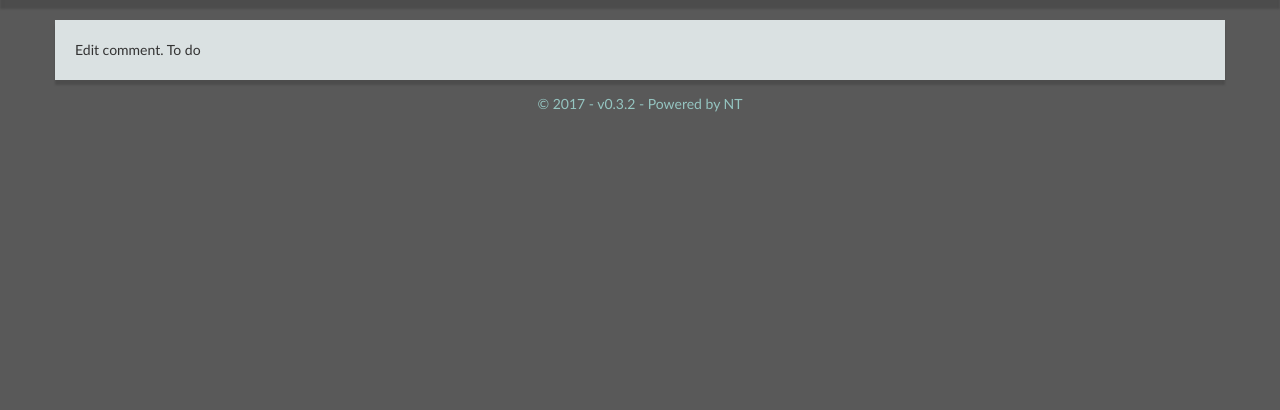
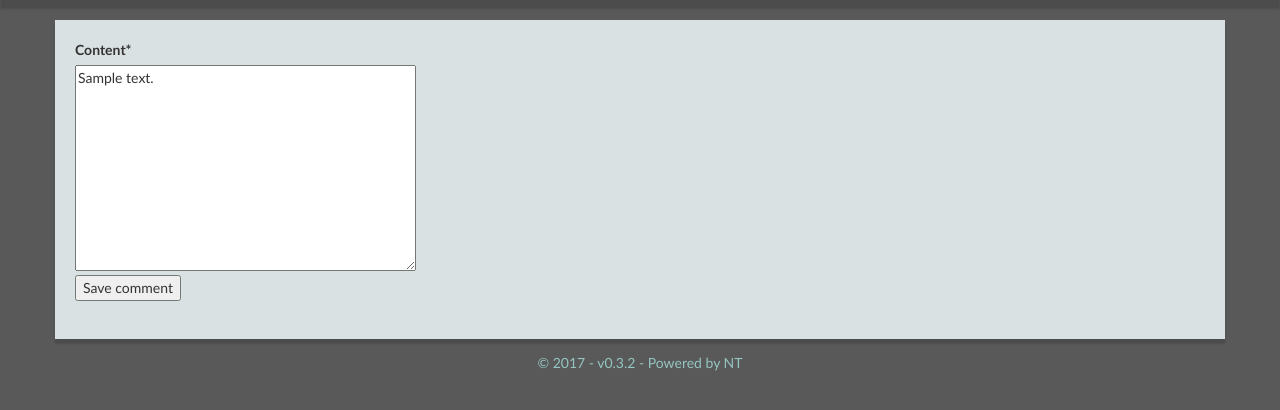
Before and after one commit to nevtum/hivemind, a Django app: page /comments/1/edit/ in a window 1280 px wide. Shown: the part 51-461 px from the top of the page. Run offline with Django 3.2, Linux system fonts and the light colour scheme; tables that the repository leaves empty hold one stand-in row (values such as "Sample post"); parts of the project's set-up code (start-up, migrations or seed data) failed here and were passed over; some libraries are stand-ins or nearby versions.

Commit message:
can add and edit comments

```diff
--- /dev/null
+++ b/src/comments/forms.py
@@ -0,0 +1,11 @@
+from django import forms
+from .models import Comment
+from django.contrib.auth.models import User
+
+
+class CommentEditForm(forms.ModelForm):
+    class Meta:
+        model = Comment
+        fields = [
+            'content',
+        ]
--- a/src/comments/models.py
+++ b/src/comments/models.py
@@ -8,7 +8,7 @@ class Comment(models.Model):
     defect = models.ForeignKey(Defect, on_delete=models.CASCADE)
     author = models.ForeignKey(User)
     timestamp = models.DateTimeField()
-    content = models.TextField()
+    content = models.TextField(blank=False)
 
     def save(self, *args, **kwargs):
         if not self.timestamp:
--- a/src/comments/templates/edit_comment.html
+++ b/src/comments/templates/edit_comment.html
@@ -1,11 +1,17 @@
 {% extends "base.html" %}
 
 {% block content %}
-  <div>
-    <div class="row">
-      <div class="col-lg-12">
-          Edit comment. To do
-      </div>
+{% load crispy_forms_tags %}
+<div>
+  <div class="row">
+    <div class="col-lg-12">
+
+      <form class="myform" action="" method="post">
+          {% csrf_token %}
+          {{ form|crispy }}
+          <input type="submit" value="Save comment" />
+      </form>
     </div>
   </div>
+</div>
 {% endblock %}
--- a/src/comments/urls.py
+++ b/src/comments/urls.py
@@ -2,6 +2,6 @@ from django.conf.urls import include, url
 from . import views
 
 urlpatterns = [
-    url(r'^(?P<pk>\d+?)/edit/$', views.edit_comment, name='comment-edit'),
+    url(r'^(?P<pk>\d+?)/edit/$', views.CommentEditView.as_view(), name='comment-edit'),
     url(r'^(?P<pk>\d+?)/delete/$', views.delete_comment, name='comment-delete')
 ]
--- a/src/comments/views.py
+++ b/src/comments/views.py
@@ -1,7 +1,22 @@
+from django.shortcuts import redirect, render, redirect
+from django.core.urlresolvers import reverse
+from django.views.generic import CreateView, DetailView, ListView, UpdateView
+
+from .forms import CommentEditForm
 from .models import Comment
-from dirts.models import Defect
-from django.shortcuts import render, redirect
 
+
+class CommentEditView(UpdateView):
+    model = Comment
+    template_name = 'edit_comment.html'
+    context_object_name = 'comment'
+    form_class = CommentEditForm
+
+    def form_valid(self, form):
+        comment = form.save(commit=False)
+        # set toggle that comment is edited
+        comment.save()
+        return redirect(reverse('comments:list', kwargs={'pk': comment.defect.id}))
 
 def edit_comment(request, pk):
     comment = Comment.objects.get(pk=pk)
--- a/src/dirts/templates/defect_comments.html
+++ b/src/dirts/templates/defect_comments.html
@@ -1,6 +1,7 @@
 {% extends "base.html" %}
 
 {% block content %}
+{% load crispy_forms_tags %}
   <div>
     <div class="row">
       <div class="col-lg-12">
@@ -26,11 +27,10 @@
             <p>No comments here! Please add a comment!</p>
             {% endif%}
         </div>
-        <div>
+        <div class="newcomment">
             <form action="{% url 'comments:add' pk %}" method="post">
                 {% csrf_token %}
-                <textarea name="newcomment" id="newcomment" cols="30" rows="10"></textarea>
-                <br />
+                {{ form|crispy }}
                 <input type="submit" value="Add new comment">
             </form>
         </div>
--- a/src/static/css/style.css
+++ b/src/static/css/style.css
@@ -82,6 +82,11 @@ body {
   font-family: Courier New, Courier, monospace
 }
 
+.newcomment textarea {
+  width: 70%;
+  height: 10em;
+}
+
 .comment .heading {
   display: flex;
   align-items: center;
```
Also changed, not shown: src/dirts/views/views.py (+14 -11 lines).
